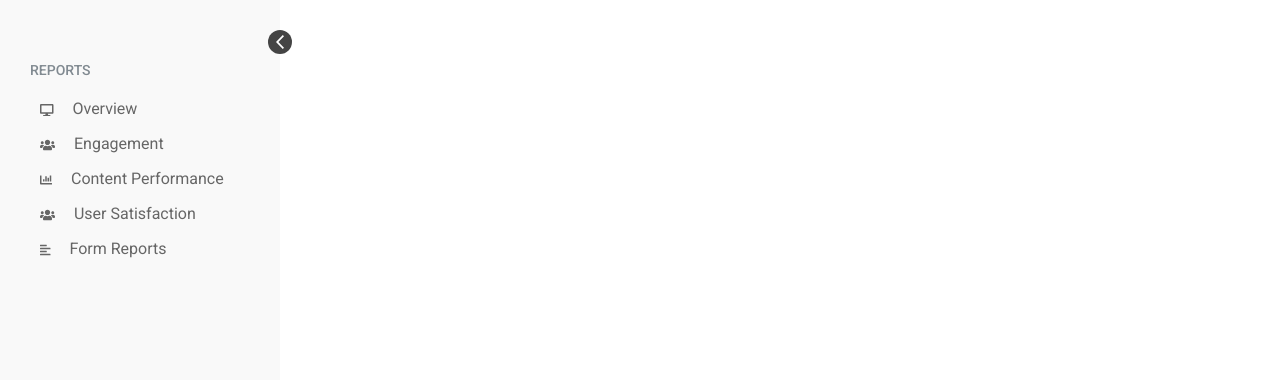
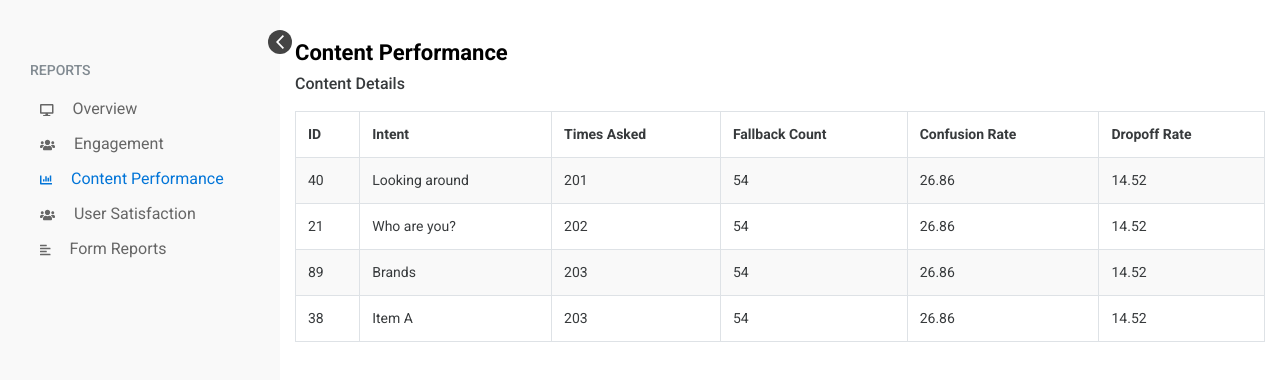
Before and after one commit to leo-le-07/taiger-reporting-js-version, a Vue app: page /#/content-performance in a window 1280 px wide. Shown: the top 380 px of the page. Built offline with nearby package versions, Linux system fonts and the light colour scheme.

Commit message:
[Content Performance Table] Layout table UI with bootstrap table support

```diff
--- /dev/null
+++ b/src/components/ContentDetails.vue
@@ -0,0 +1,110 @@
+<template>
+  <div class="vue-container">
+    <b-row>
+      <b-col class="header-container">
+        <h3>Content Details</h3>
+      </b-col>
+    </b-row>
+    <b-row>
+      <b-col>
+        <b-table
+          striped
+          hover
+          bordered
+          table-class="app-table-class"
+          thead-class="app-thead-class"
+          tbody-tr-class="app-tbody-tr-class"
+          :fields="fields"
+          :items="items"
+        />
+      </b-col>
+    </b-row>
+  </div>
+</template>
+
+<script>
+  export default {
+    data() {
+      return {
+        fields: [
+          { key: 'id', label: 'ID' },
+          'intent',
+          { key: 'timesAsked', label: 'Times Asked' },
+          { key: 'fallbackCount', label: 'Fallback Count' },
+          { key: 'confusionRate', label: 'Confusion Rate' },
+          { key: 'dropoffRate', label: 'Dropoff Rate' },
+        ],
+        items: [
+          {
+            id: 40,
+            intent: 'Looking around',
+            timesAsked: 201,
+            fallbackCount: 54,
+            confusionRate: 26.86,
+            dropoffRate: 14.52
+          },
+          {
+            id: 21,
+            intent: 'Who are you?',
+            timesAsked: 202,
+            fallbackCount: 54,
+            confusionRate: 26.86,
+            dropoffRate: 14.52
+          },
+          {
+            id: 89,
+            intent: 'Brands',
+            timesAsked: 203,
+            fallbackCount: 54,
+            confusionRate: 26.86,
+            dropoffRate: 14.52
+          },
+          {
+            id: 38,
+            intent: 'Item A',
+            timesAsked: 203,
+            fallbackCount: 54,
+            confusionRate: 26.86,
+            dropoffRate: 14.52
+          }
+        ]
+      }
+    }
+  }
+</script>
+
+<style lang="scss">
+.app-table-class {
+  tbody > tr:nth-of-type(odd) {
+    background: $white10;
+  }
+}
+
+.app-thead-class {
+  font-size: $fontSizeSmall14;
+  color: $black500;
+
+  & > tr > th {
+    border-bottom-width: 0;
+  }
+}
+
+.app-tbody-tr-class {
+  font-size: $fontSizeSmall14;
+  color: $black500;
+
+  .action-link {
+    margin-right: 10px;
+  }
+}
+</style>
+
+<style lang="scss" scoped>
+.header-container {
+  margin-bottom: 10px;
+}
+
+h3 {
+  color: $black500;
+}
+</style>
--- a/src/components/Sidebar.vue
+++ b/src/components/Sidebar.vue
@@ -9,12 +9,12 @@
     </div>
     <div class="item-list" :class="{ collapsed: isCollapsed }">
       <div class="item">
-        <a href="#">
+        <router-link to="/" tag="a">
           <span class="icon">
             <font-awesome-icon :icon="overviewIcon" :size="iconSize" />
           </span>
           Overview
-        </a>
+        </router-link>
       </div>
       <div class="item">
         <a href="#">
@@ -25,12 +25,12 @@
         </a>
       </div>
       <div class="item">
-        <a href="#">
+        <router-link to="/content-performance" tag="a">
           <span class="icon">
             <font-awesome-icon :icon="contentPerformanceIcon" :size="iconSize" />
           </span>
           {{ isCollapsed ? "Content" : "Content Performance" }}
-        </a>
+        </router-link>
       </div>
       <div class="item">
         <a href="#">
@@ -140,6 +140,10 @@ export default {
       &:hover {
         color: $primary;
       }
+
+      &.router-link-exact-active {
+        color: $primary;
+      }
     }
 
     .icon {
@@ -163,6 +167,11 @@ export default {
         width: 100%;
 
         &:hover {
+          background: $primary;
+          color: $white;
+        }
+
+        &.router-link-exact-active {
           background: $primary;
           color: $white;
         }
--- a/src/router.js
+++ b/src/router.js
@@ -1,6 +1,7 @@
 import Vue from 'vue'
 import Router from 'vue-router'
-import Overview from './views/Overview.vue'
+import Overview from '@/views/Overview.vue'
+import ContentPerformance from '@/views/ContentPerformance.vue'
 
 Vue.use(Router)
 
@@ -10,6 +11,11 @@ export default new Router({
       path: '/',
       name: 'overview',
       component: Overview
+    },
+    {
+      path: '/content-performance',
+      name: 'content-performance',
+      component: ContentPerformance
     }
   ]
 })
--- a/src/styles/_global.scss
+++ b/src/styles/_global.scss
@@ -20,3 +20,11 @@ h3 {
   line-height: 19px;
   color: $black;
 }
+
+a {
+  color: $primary;
+
+  &:hover {
+    text-decoration: none;
+  }
+}
--- /dev/null
+++ b/src/views/ContentPerformance.vue
@@ -0,0 +1,20 @@
+<template>
+  <div class="home">
+    <div class="header">
+      <h1>Content Performance</h1>
+    </div>
+    <div class="content-details-container">
+      <ContentDetails />
+    </div>
+  </div>
+</template>
+
+<script>
+import ContentDetails from '@/components/ContentDetails.vue'
+
+export default {
+  components: {
+    ContentDetails
+  }
+}
+</script>
```
